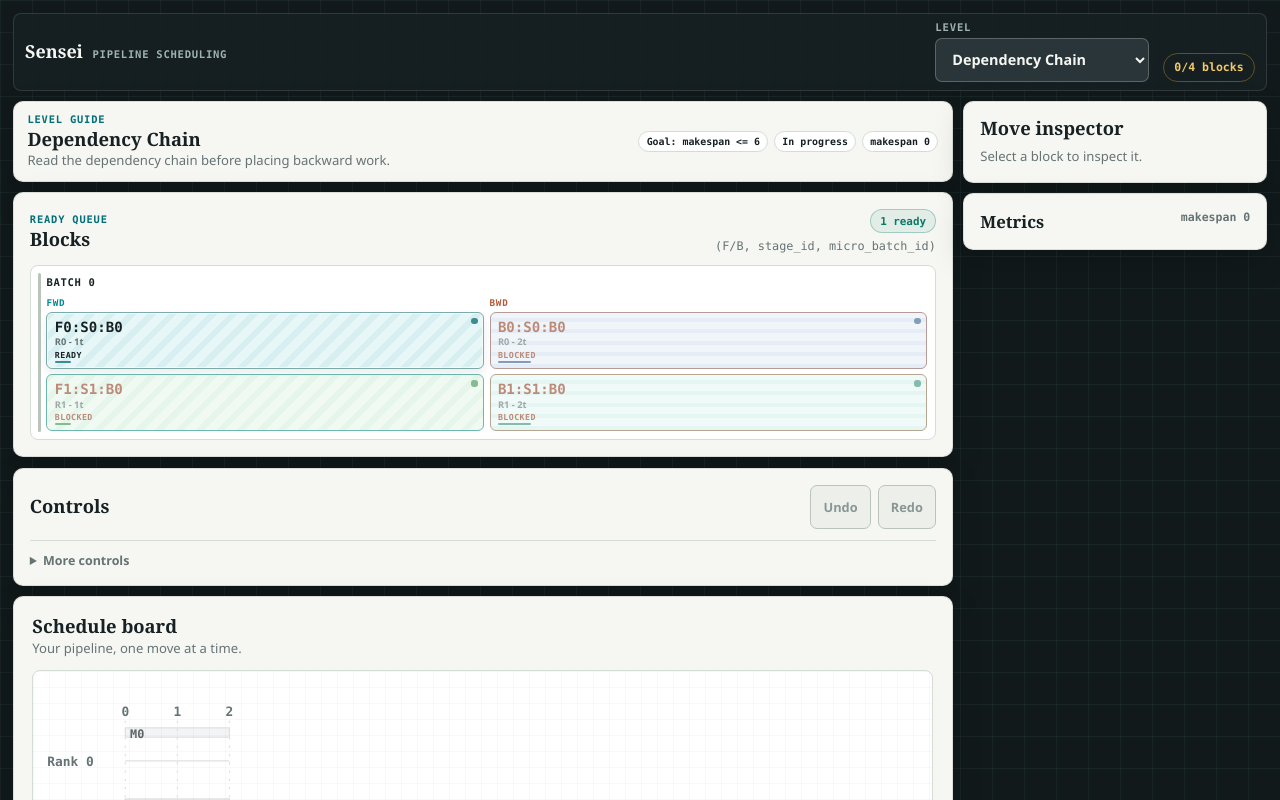
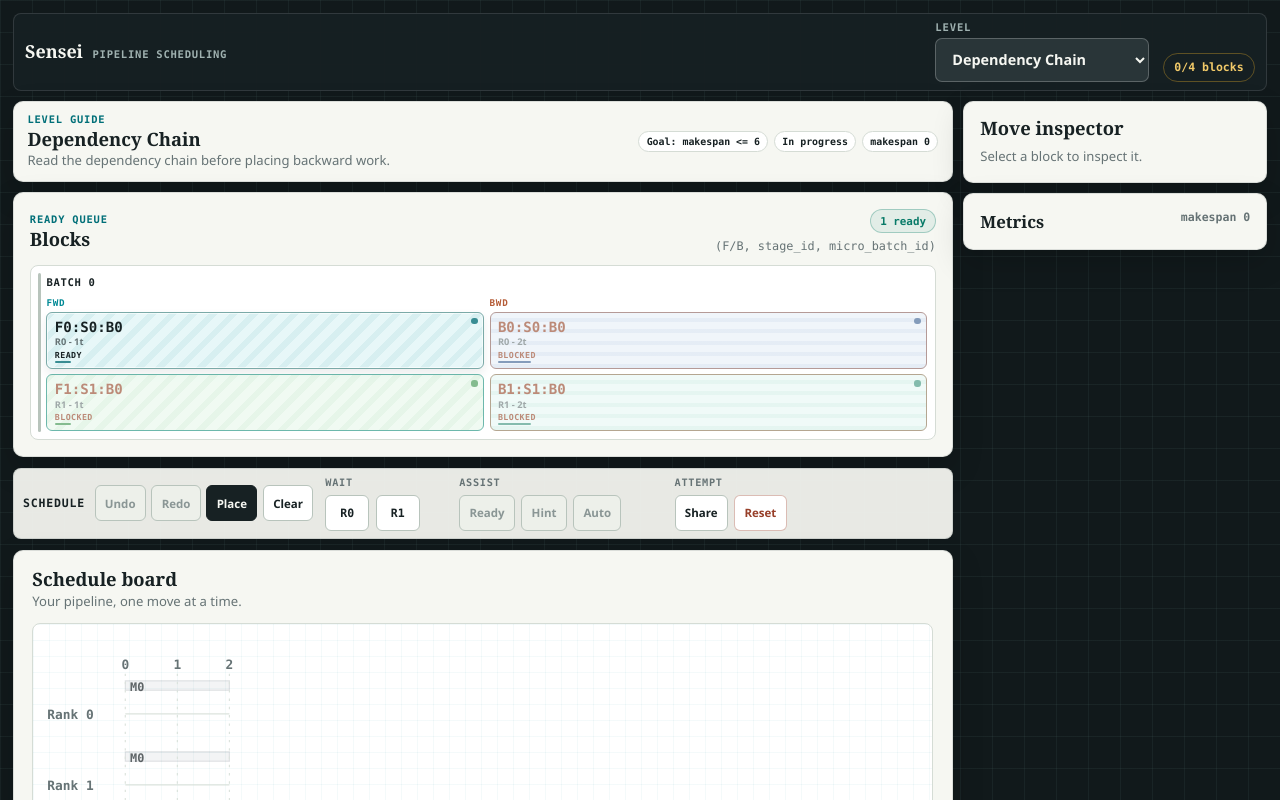
Before and after one commit to phi9t/sensei, a React (Vite) app: page / in a window 1280 px wide. Shown: the top 800 px of the page. Built offline with nearby package versions, Linux system fonts and the light colour scheme.

Commit message:
Make schedule controls a cockpit rail
Co-authored-by: TRAE CLI <traecli@bytedance.com>

```diff
--- a/src/app/App.tsx
+++ b/src/app/App.tsx
@@ -144,7 +144,6 @@ export function App({ initialLevelId = 'dependency-chain', storage, offlineStatu
           {game.overlay.message}
         </div>
 
-        <section className="schedule-command-rail" aria-label="Schedule command rail">
         <GameControls
           level={game.level}
           canUndo={game.cursor > 0}
@@ -164,7 +163,6 @@ export function App({ initialLevelId = 'dependency-chain', storage, offlineStatu
           onAutomate={game.automate}
           onReset={game.reset}
         />
-        </section>
 
         <ScheduleBoard
           schedule={game.schedule}
--- a/src/components/GameControls.tsx
+++ b/src/components/GameControls.tsx
@@ -40,9 +40,9 @@ export function GameControls({
   onReset,
 }: GameControlsProps) {
   return (
-    <section className="panel controls-panel" aria-label="Game controls">
-      <div className="controls-primary">
-        <h2 id="game-controls-heading">Controls</h2>
+    <section className="schedule-command-rail" aria-label="Schedule command rail">
+      <div className="schedule-command-rail__primary">
+        <h2 id="game-controls-heading">Schedule</h2>
         <button
           type="button"
           className="command-button"
@@ -61,20 +61,13 @@ export function GameControls({
         >
           Redo
         </button>
-      </div>
-
-      <details className="more-controls">
-        <summary>More controls</summary>
-        <div className="more-controls__body">
-          <div className="control-cluster" aria-label="Placement controls">
-            <span className="control-cluster__label">Selection</span>
         <button
           type="button"
           className="command-button command-button--primary"
           aria-label="Place selected operation"
           onClick={onPlaceSelected}
         >
-              Place selected
+          Place
         </button>
         <button
           type="button"
@@ -86,8 +79,9 @@ export function GameControls({
         </button>
       </div>
 
+      <div className="schedule-command-rail__secondary">
         <div className="control-cluster" aria-label="Rank wait controls">
-            <span className="control-cluster__label">Wait 1 tick</span>
+          <span className="control-cluster__label">Wait</span>
           {Array.from({ length: level.rankCount }, (_, rank) => (
             <button
               key={rank}
@@ -131,7 +125,7 @@ export function GameControls({
             disabled={!level.coaching.auto}
             aria-describedby="automation-reason"
           >
-              Auto-step
+            Auto
           </button>
         </div>
 
@@ -161,7 +155,6 @@ export function GameControls({
           <p id="automation-reason">{automationReason}</p>
         </div>
       </div>
-      </details>
     </section>
   );
 }
--- a/src/styles/app.css
+++ b/src/styles/app.css
@@ -736,8 +736,7 @@ summary:focus-visible {
 }
 
 .board-details > summary,
-.metrics-details > summary,
-.more-controls > summary {
+.metrics-details > summary {
   color: var(--muted);
   font-size: 0.78rem;
   font-weight: 800;
@@ -805,35 +804,45 @@ summary:focus-visible {
   font-size: 0.78rem;
 }
 
-.controls-panel {
-  display: grid;
-  align-content: start;
-  gap: 0.7rem;
+.schedule-command-rail {
+  grid-area: commands;
+  display: flex;
+  flex-wrap: wrap;
+  align-items: center;
+  gap: 0.45rem 0.75rem;
+  min-width: 0;
+  border: 1px solid rgba(23, 33, 35, 0.12);
+  border-radius: 8px;
+  background: rgba(246, 247, 242, 0.94);
+  padding: 0.48rem 0.58rem;
 }
 
-.schedule-command-rail,
-.controls-panel {
-  grid-area: commands;
+.schedule-command-rail__primary,
+.schedule-command-rail__secondary {
+  display: flex;
+  flex-wrap: wrap;
+  align-items: center;
+  gap: 0.35rem;
+  min-width: 0;
 }
 
-.controls-primary {
-  display: flex;
-  align-items: center;
-  gap: 0.45rem;
-}
-
-.controls-primary h2 {
-  margin: 0 auto 0 0;
+.schedule-command-rail__primary h2 {
+  margin: 0 0.25rem 0 0;
+  font-family: var(--font-mono);
+  font-size: 0.72rem;
+  font-weight: 900;
+  letter-spacing: 0.07em;
+  text-transform: uppercase;
 }
 
 .command-button {
-  min-height: 2.75rem;
+  min-height: 2.25rem;
   border: 1px solid var(--line-strong);
-  border-radius: 7px;
+  border-radius: 6px;
   background: var(--paper-strong);
   color: var(--ink);
-  padding: 0.55rem 0.75rem;
-  font-size: 0.8rem;
+  padding: 0.42rem 0.58rem;
+  font-size: 0.72rem;
   font-weight: 800;
 }
 
@@ -862,18 +871,6 @@ summary:focus-visible {
   background: var(--paper-soft);
   color: #8a9695;
   cursor: not-allowed;
-}
-
-.more-controls {
-  border-top: 1px solid var(--line);
-  padding-top: 0.7rem;
-}
-
-.more-controls__body {
-  display: flex;
-  flex-wrap: wrap;
-  gap: 0.75rem 1rem;
-  margin-top: 0.75rem;
 }
 
 .control-cluster {
@@ -1036,9 +1033,6 @@ summary:focus-visible {
     grid-template-columns: minmax(0, 1fr);
   }
 
-  .more-controls__body {
-    display: grid;
-  }
 }
 
 @media (prefers-reduced-motion: reduce) {
```
Also changed, not shown: 1 other file (tests, documents, lock files or other folders). Lines whose indentation alone changed are shown as unchanged.
